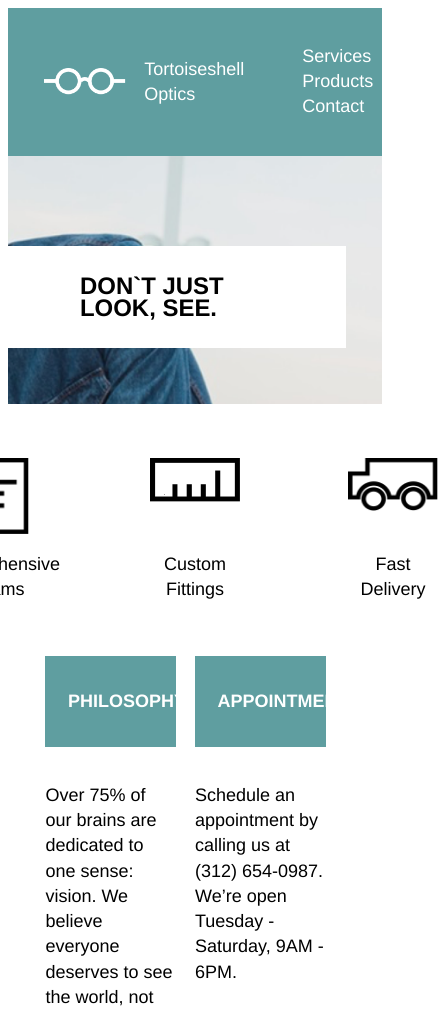
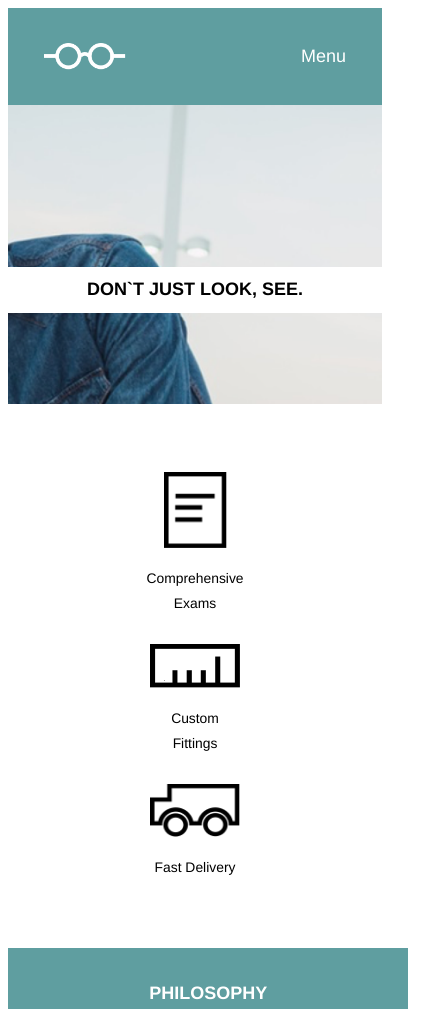
Before and after one commit to cmhatchell/Tortoiseshell, a plain HTML site: page index.html in a window 390 px wide. Shown: the top 1009 px of the page, 438 px wide, since content can reach past the window. Drawn offline with Linux system fonts and the light colour scheme.

Commit message:
mobile complete

```diff
--- a/index.html
+++ b/index.html
@@ -24,6 +24,9 @@
             <li>Services</li>
             <li>Products</li>
             <li>Contact</li>
+          </ul>
+          <ul class="mobile-menu">
+            <li>Menu</li>
           </ul>
         </div>
       </nav>
--- a/resources/style.css
+++ b/resources/style.css
@@ -60,6 +60,10 @@ ul {
 ul li {
   display: inline;
   padding: 0 1rem;
+}
+
+.mobile-menu {
+  display: none;
 }
 /* BANNER */
 
@@ -166,3 +170,62 @@ footer img {
     font-size: 1.33rem;
   }
 }
+
+/* Mid-Point */
+
+@media only screen and (max-width: 720px) {
+  .menu ul {
+    display: none;
+  }
+
+  .menu ul.mobile-menu {
+    display: block;
+  }
+}
+
+    /* Mobile */
+
+@media only screen and (max-width: 560px) {
+  header {
+    background-position: 20%
+    height: 17rem;
+  }
+
+  header div span {
+      display: none;
+  }
+
+  .main-banner {
+    margin: 9rem auto 0 auto;
+    padding: 0 1rem;
+    width: 100%;
+    text-align: center;
+  }
+
+  h1 {
+    font-size: 1rem;
+  }
+
+  .supporting {
+    flex-direction: column;
+    align-items: center;
+    justify-content: flex-start;
+    margin-top: 3rem;
+  }
+
+  .service {
+    height: auto;
+    margin: .77rem;
+    font-size: .77rem;
+  }
+
+  .info {
+    width: auto;
+  }
+
+  .info .title {
+    width: 100%;
+    max-width: 100%;
+    text-align: center;
+  }
+}
```
